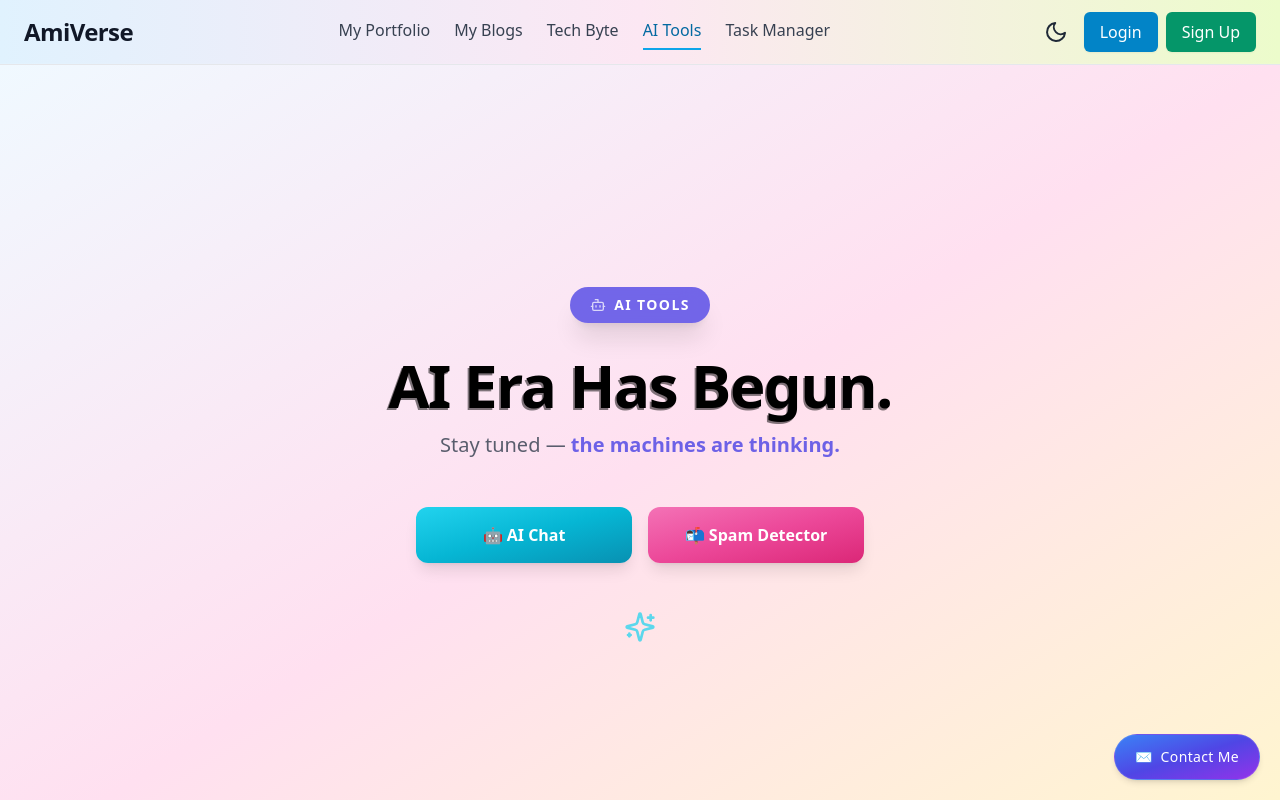
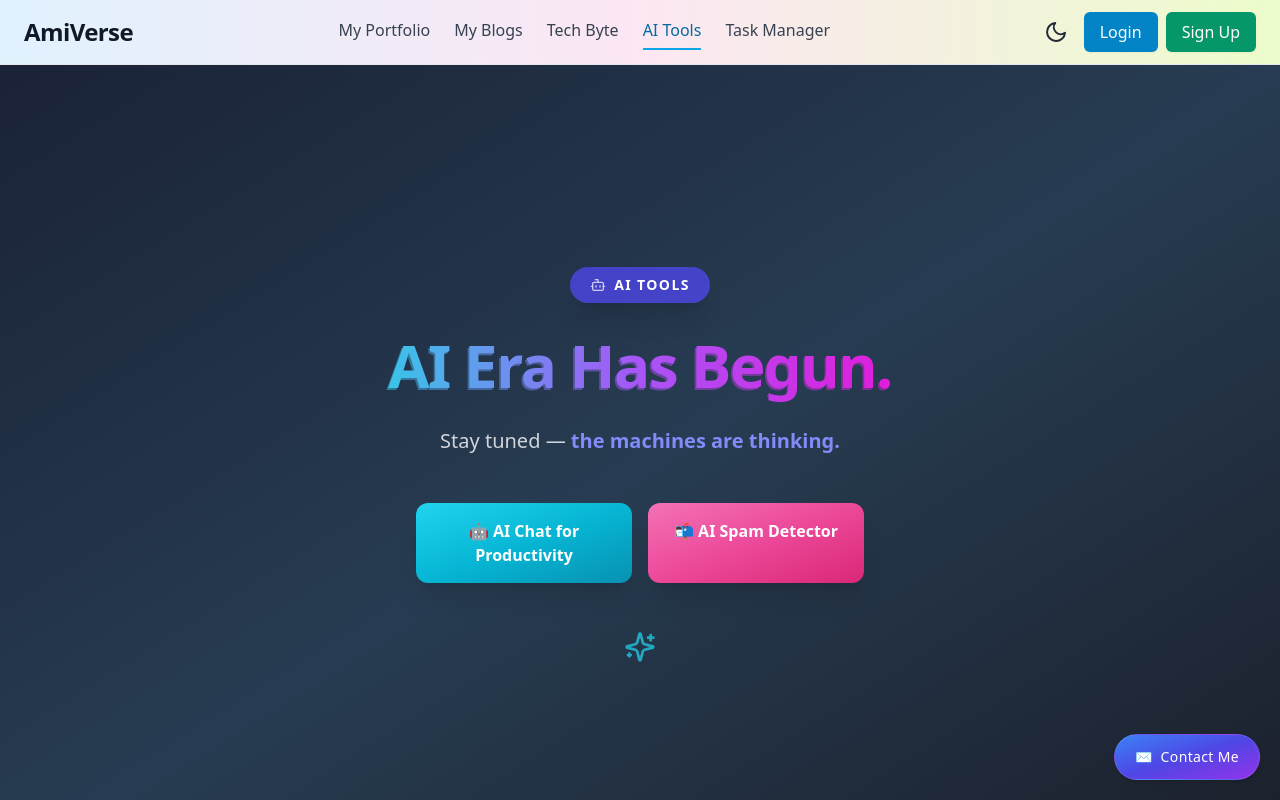
Before and after one commit to amritanshu99/amiwrites-UI, a React (Create React App) app: page /ai-tools in a window 1280 px wide. Built offline with nearby package versions, Linux system fonts and the light colour scheme.

Commit message:
Cosmetic changes

```diff
--- a/public/index.html
+++ b/public/index.html
@@ -11,8 +11,9 @@
     </title>
     <meta
       name="title"
-      content="Amritanshu Mishra – AmiVerse | Developer at GlobalLogic, RKGIT Alumnus | Productivity Tools & Task Manager"
+      content="Amritanshu Mishra – AmiVerse | Developer at GlobalLogic, RKGIT Alumnus | AI Tools, Productivity Suite & Task Manager"
     />
+
     <meta
       name="description"
       content="Official brand site of Amritanshu Mishra – MERN Stack Developer at GlobalLogic, RKGIT Ghaziabad alumnus, and founder of AmiVerse. Explore blogs, productivity tools, task manager, AI tools, and more."
--- a/scripts/generate-sitemap.js
+++ b/scripts/generate-sitemap.js
@@ -13,6 +13,7 @@ async function generateSitemap() {
     { url: "/tech-byte", changefreq: "daily", priority: 1.0 },
     { url: "/ai-tools", changefreq: "monthly", priority: 0.5 },
     { url: "/task-manager", changefreq: "weekly", priority: 0.8 },
+     { url: "/spam-check", changefreq: "weekly", priority: 0.8 },
   ];
 
   const sitemapStream = new SitemapStream({ hostname });
--- a/src/components/AI-Tools/AITools.jsx
+++ b/src/components/AI-Tools/AITools.jsx
@@ -7,23 +7,25 @@ import { Link } from "react-router-dom";
 const toolLinks = [
   {
     path: "/ai-chat",
-    label: "🤖 AI Chat",
+    label: "🤖 AI Chat for Productivity",
     color: "from-cyan-400 via-cyan-500 to-cyan-600",
   },
   {
     path: "/spam-check",
-    label: "📬 Spam Detector",
+    label: "📬 AI Spam Detector",
     color: "from-pink-400 via-pink-500 to-pink-600",
   },
 ];
 
 export default function AITools() {
   return (
-    <main className="relative min-h-screen flex flex-col items-center justify-center px-6 overflow-hidden bg-gradient-to-br from-[#f0f9ff] via-[#ffe0f0] to-[#fff7cd] dark:from-[#020510] dark:via-[#0c0824] dark:to-[#1a0930] text-black dark:text-white transition-colors duration-700">
-      {/* Glows */}
-      <div className="absolute top-[-120px] left-[-100px] w-[300px] h-[300px] bg-[#00f0ff] rounded-full blur-[120px] opacity-20 pointer-events-none -z-10 animate-pulse" />
-      <div className="absolute bottom-[-100px] right-[-80px] w-[280px] h-[280px] bg-[#ff00e0] rounded-full blur-[120px] opacity-20 pointer-events-none -z-10 animate-pulse" />
-      <div className="absolute top-[50%] left-[50%] transform -translate-x-1/2 -translate-y-1/2 w-[600px] h-[600px] bg-[#7c3aed] rounded-full blur-[180px] opacity-10 pointer-events-none -z-10" />
+    <main className="relative min-h-screen flex flex-col items-center justify-center px-6 overflow-hidden font-sans text-white transition-colors duration-700
+      bg-gradient-to-br from-[#1a2238] via-[#273c52] to-[#1b1f2a] dark:from-[#0a0a0a] dark:via-[#111111] dark:to-[#000000]">
+
+      {/* Neon Glows */}
+      <div className="absolute top-[-120px] left-[-100px] w-[280px] h-[280px] bg-[#00ffe0] rounded-full blur-[120px] opacity-30 pointer-events-none -z-10 animate-ping dark:opacity-20" />
+      <div className="absolute bottom-[-120px] right-[-100px] w-[300px] h-[300px] bg-[#ff00cc] rounded-full blur-[140px] opacity-30 pointer-events-none -z-10 animate-ping dark:opacity-20" />
+      <div className="absolute inset-0 m-auto w-[800px] h-[800px] bg-[#9b59b6] rounded-full blur-[200px] opacity-10 pointer-events-none -z-10" />
 
       <motion.section
         initial="hidden"
@@ -38,36 +40,43 @@ export default function AITools() {
         }}
         className="text-center max-w-3xl z-10 w-full"
       >
+        {/* Badge */}
         <motion.div
           variants={{ hidden: { opacity: 0, y: -20 }, visible: { opacity: 1, y: 0 } }}
           className="inline-flex items-center gap-2 bg-indigo-600/80 dark:bg-indigo-500/70 px-5 py-2 rounded-full text-sm font-semibold uppercase tracking-widest text-white shadow-xl backdrop-blur-md backdrop-saturate-150"
         >
-          <motion.span className="animate-[pulse_2s_ease-in-out_infinite]" initial={{ opacity: 0 }} animate={{ opacity: 1 }} transition={{ delay: 1 }}>
+          <motion.span className="animate-[pulse_2s_ease-in-out_infinite]">
             <Bot className="w-4 h-4" />
           </motion.span>
           AI Tools
         </motion.div>
 
+        {/* Glitch Title */}
         <motion.h1
           variants={{ hidden: { opacity: 0, y: 40 }, visible: { opacity: 1, y: 0 } }}
           transition={{ duration: 1 }}
           className={clsx(
-            "mt-8 text-4xl sm:text-5xl md:text-6xl font-extrabold leading-tight tracking-tight text-black dark:text-white relative",
-            "before:content-['AI_Era_Has_Begun.'] before:absolute before:top-0 before:left-0 before:w-full before:text-black before:dark:text-white before:opacity-50",
-            "before:animate-glitch"
+            "mt-8 pb-4 text-4xl sm:text-5xl md:text-6xl font-extrabold leading-[1.2] tracking-tight relative",
+            "text-transparent bg-clip-text bg-gradient-to-r from-[#00ffe0] via-[#a855f7] to-[#ff00cc]",
+            "before:content-['AI_Era_Has_Begun.'] before:absolute before:top-0 before:left-0 before:w-full",
+            "before:text-transparent before:bg-clip-text before:bg-gradient-to-r before:from-[#00ffe0] before:via-[#a855f7] before:to-[#ff00cc]",
+            "before:opacity-50 before:animate-glitch"
           )}
         >
           AI Era Has Begun.
         </motion.h1>
 
+        {/* Subtext */}
         <motion.p
           variants={{ hidden: { opacity: 0 }, visible: { opacity: 1 } }}
           transition={{ duration: 1, delay: 0.8 }}
-          className="mt-4 text-base sm:text-lg md:text-xl text-gray-700 dark:text-gray-400 font-medium animate-flicker"
+          className="mt-4 text-base sm:text-lg md:text-xl text-gray-300 dark:text-gray-400 font-medium"
         >
-          Stay tuned — <span className="text-indigo-600 dark:text-indigo-400 font-semibold">the machines are thinking.</span>
+          Stay tuned —{" "}
+          <span className="text-indigo-400 font-semibold">the machines are thinking.</span>
         </motion.p>
 
+        {/* Tool Buttons */}
         <motion.div
           variants={{ hidden: { opacity: 0, scale: 0.95 }, visible: { opacity: 1, scale: 1 } }}
           transition={{ delay: 1.2 }}
@@ -78,15 +87,18 @@ export default function AITools() {
               key={index}
               to={tool.path}
               className={clsx(
-                "group block rounded-xl px-5 py-4 font-semibold text-base text-white bg-gradient-to-br shadow-lg transform transition duration-300 hover:scale-105 focus:outline-none focus:ring-2 focus:ring-offset-2 focus:ring-indigo-400 dark:focus:ring-cyan-400",
+                "group block rounded-xl px-5 py-4 font-semibold text-base text-white bg-gradient-to-br shadow-xl transition-transform transform hover:scale-105 active:scale-100 focus:outline-none focus:ring-2 focus:ring-offset-2 focus:ring-indigo-400 dark:focus:ring-cyan-400",
                 tool.color
               )}
             >
-              <span className="block text-center">{tool.label}</span>
+              <span className="block text-center transition-all group-hover:tracking-wide">
+                {tool.label}
+              </span>
             </Link>
           ))}
         </motion.div>
 
+        {/* Sparkles */}
         <motion.div
           variants={{ hidden: { opacity: 0, scale: 0.8 }, visible: { opacity: 1, scale: 1 } }}
           transition={{ delay: 1.6 }}
--- a/src/components/Portfolio/PortfolioDetails.jsx
+++ b/src/components/Portfolio/PortfolioDetails.jsx
@@ -108,7 +108,7 @@ export default function Portfolio() {
 
     const loaderTimer = setTimeout(() => {
       setShowLoader(false);
-    }, 1600);
+    }, 1400);
 
     axios
       .get(`https://amiwrites-backend-app-1.onrender.com/api/portfolio`)
--- a/src/components/Task-Manager/TaskManager.jsx
+++ b/src/components/Task-Manager/TaskManager.jsx
@@ -42,8 +42,7 @@ function TaskManager() {
 
   useEffect(() => {
     const updateQuote = () => {
-      const randomQuote =
-        quotes[Math.floor(Math.random() * quotes.length)];
+      const randomQuote = quotes[Math.floor(Math.random() * quotes.length)];
       setQuote(
         `${randomQuote} This message will self-destruct in 30 seconds. Good luck!`
       );
@@ -220,7 +219,7 @@ function TaskManager() {
   };
 
   return (
-    <div className="min-h-screen bg-gradient-to-br from-cyan-300 via-pink-300 to-yellow-200 dark:from-gray-900 dark:via-gray-800 dark:to-gray-900 p-6 transition-colors duration-500">
+    <div className="min-h-screen bg-gradient-to-br from-cyan-300 via-pink-300 to-yellow-200 dark:from-[#0a0a0a] dark:via-[#111111] dark:to-black p-6 transition-colors duration-500">
       <div className="max-w-5xl mx-auto">
         {loading && (
           <div className="fixed inset-0 flex items-center justify-center z-50 backdrop-blur-sm bg-black/30">
```
Lines whose indentation alone changed are shown as unchanged.
